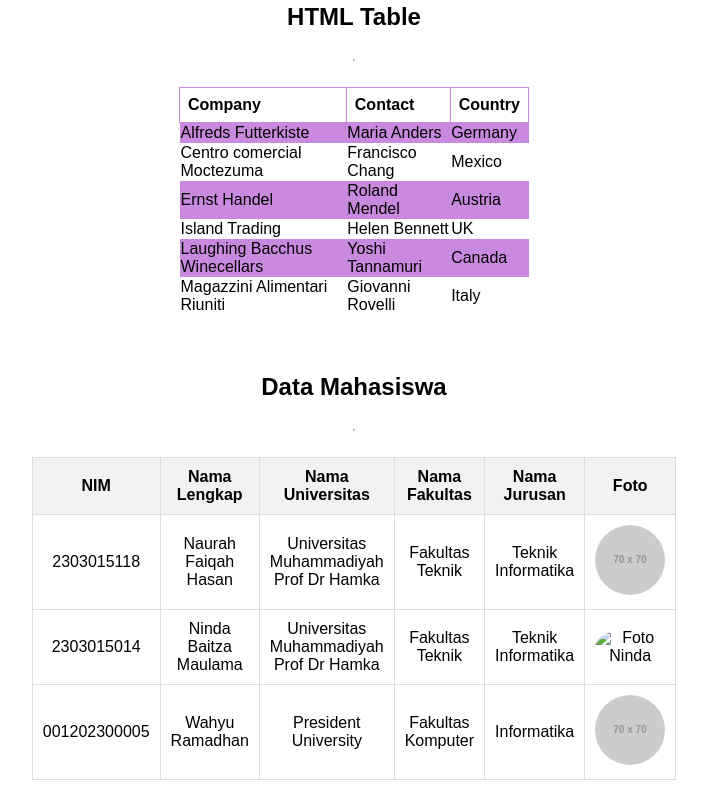
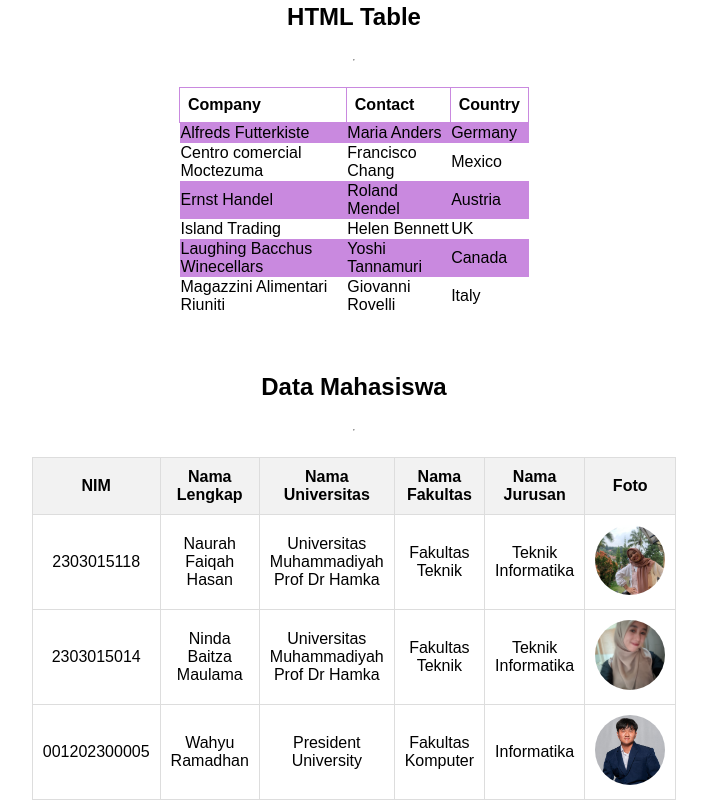
Before and after one commit to Adhannnn/nauraRepo, a plain HTML site: page pertemuan/pertemuan4/latihan.html in a window 1280 px wide. Shown: the part 1666-2466 px from the top of the page, without its empty margins (286-993 px from the left). Drawn offline with Linux system fonts and the light colour scheme; placeholder pictures from the web are drawn by us.

Commit message:
first commit

```diff
--- a/pertemuan/pertemuan4/latihan.html
+++ b/pertemuan/pertemuan4/latihan.html
@@ -152,7 +152,7 @@
                 <td>Universitas Muhammadiyah Prof Dr Hamka</td>
                 <td>Fakultas Teknik</td>
                 <td>Teknik Informatika</td>
-                <td><img src="https://via.placeholder.com/70" alt="Foto Naurah"></td>
+                <td><img src="aku.jpg" alt="Foto Naurah"></td>
             </tr>
             <tr>
                 <td>2303015014</td>
@@ -160,7 +160,7 @@
                 <td>Universitas Muhammadiyah Prof Dr Hamka</td>
                 <td>Fakultas Teknik</td>
                 <td>Teknik Informatika</td>
-                <td><img src="../../../Pertemuan4/WhatsApp Image 2025-04-12 at 19.58.01_0f07a221.jpg" alt="Foto Ninda"></td>
+                <td><img src="WhatsApp Image 2025-04-12 at 19.58.01_0f07a221.jpg" alt="Foto Ninda"></td>
             </tr>
             </tr>
             <td>001202300005</td>
@@ -168,7 +168,7 @@
             <td>President University</td>
             <td>Fakultas Komputer</td>
             <td>Informatika</td>
-            <td><img src="https://via.placeholder.com/70" alt="Foto Adhan"></td>
+            <td><img src="adhan.jpg" alt="Foto Adhan"></td>
             </tr>
         </tbody>
     </table> <br>
```
Also changed, not shown: pertemuan/pertemuan4/WhatsApp Image 2025-04-12 at 19.58.01_0f07a221.jpg (added), pertemuan/pertemuan4/adhan.jpg (added), pertemuan/pertemuan4/aku.jpg (added).
